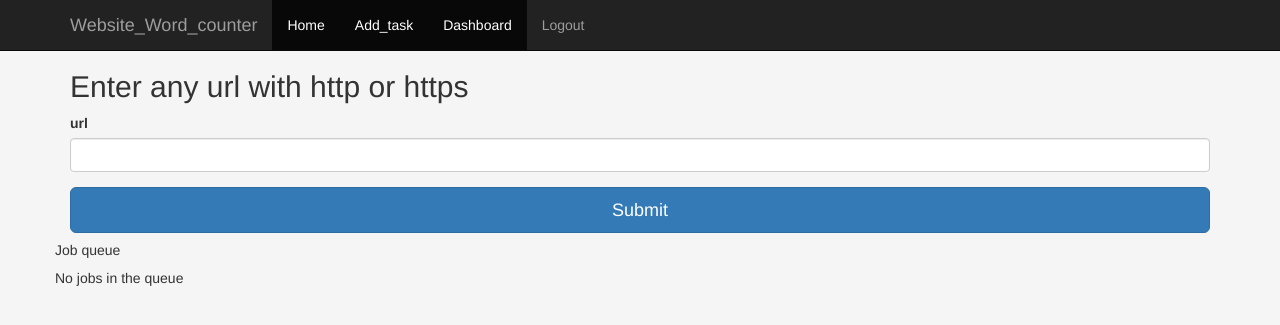
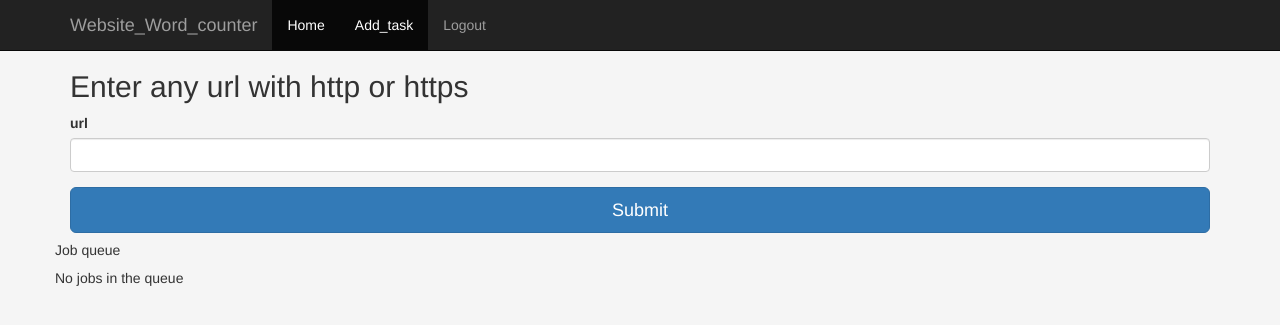
Before and after one commit to dxter6/Website_Word_counter, a Flask app: page /add-task in a window 1280 px wide. Shown: the top 325 px of the page. Run offline with Flask 2, Linux system fonts and the light colour scheme; the visitor is signed in with stand-in values (Sample User, id 1); data comes from the database, SQL or seed files in the repository; some libraries are stand-ins or nearby versions.

Commit message:
scripts fix

```diff
--- a/Main/templates/add_task.html
+++ b/Main/templates/add_task.html
@@ -38,7 +38,6 @@
       <ul class="nav navbar-nav">
         <li class="active"><a href="#">Home</a></li>
         <li class="active"><a href="{{url_for('add_task')}}">Add_task</a></li>
-        <li class="active"><a href="{{url_for('dashboard')}}">Dashboard</a></li>
         <li><a href="{{url_for('logout')}}">Logout</a></li>
       </ul>
     </div><!--/.nav-collapse -->
```
Also changed, not shown: 2 other files.
